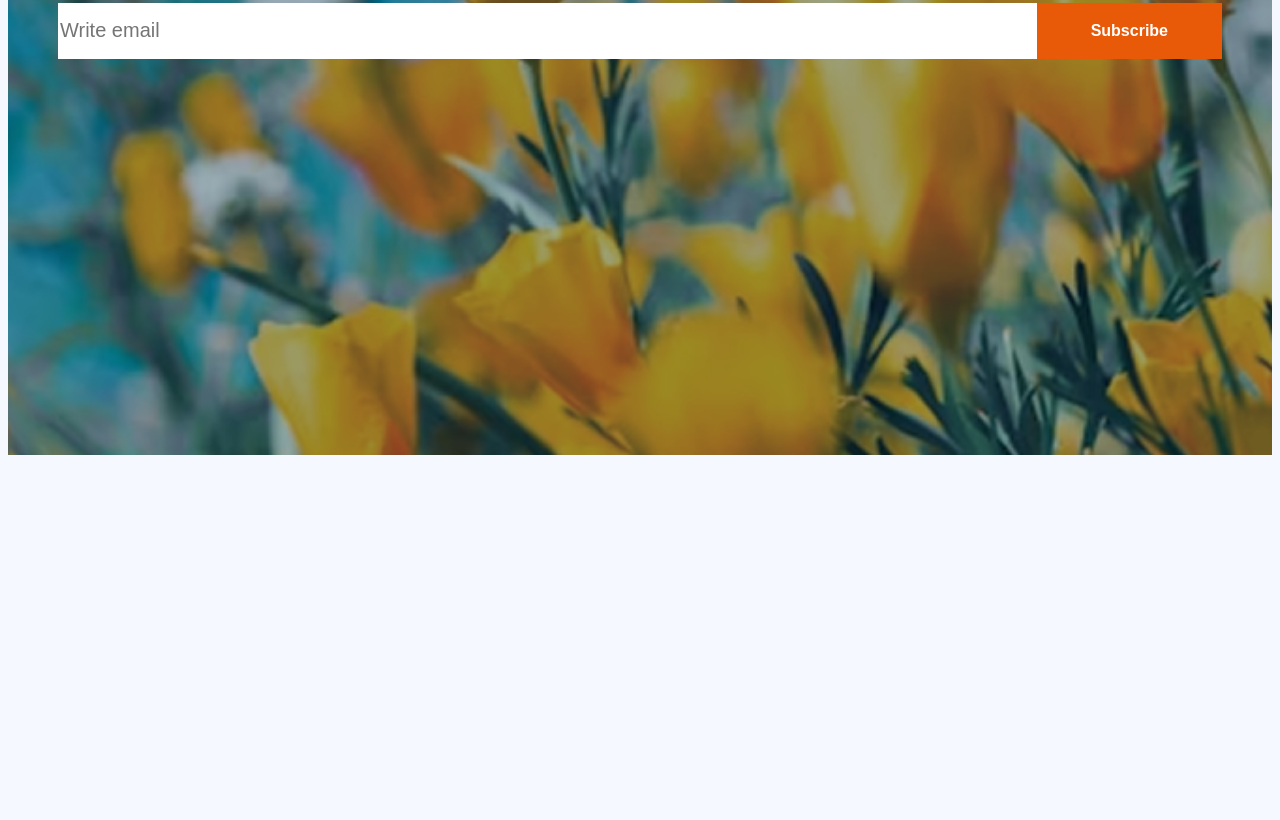
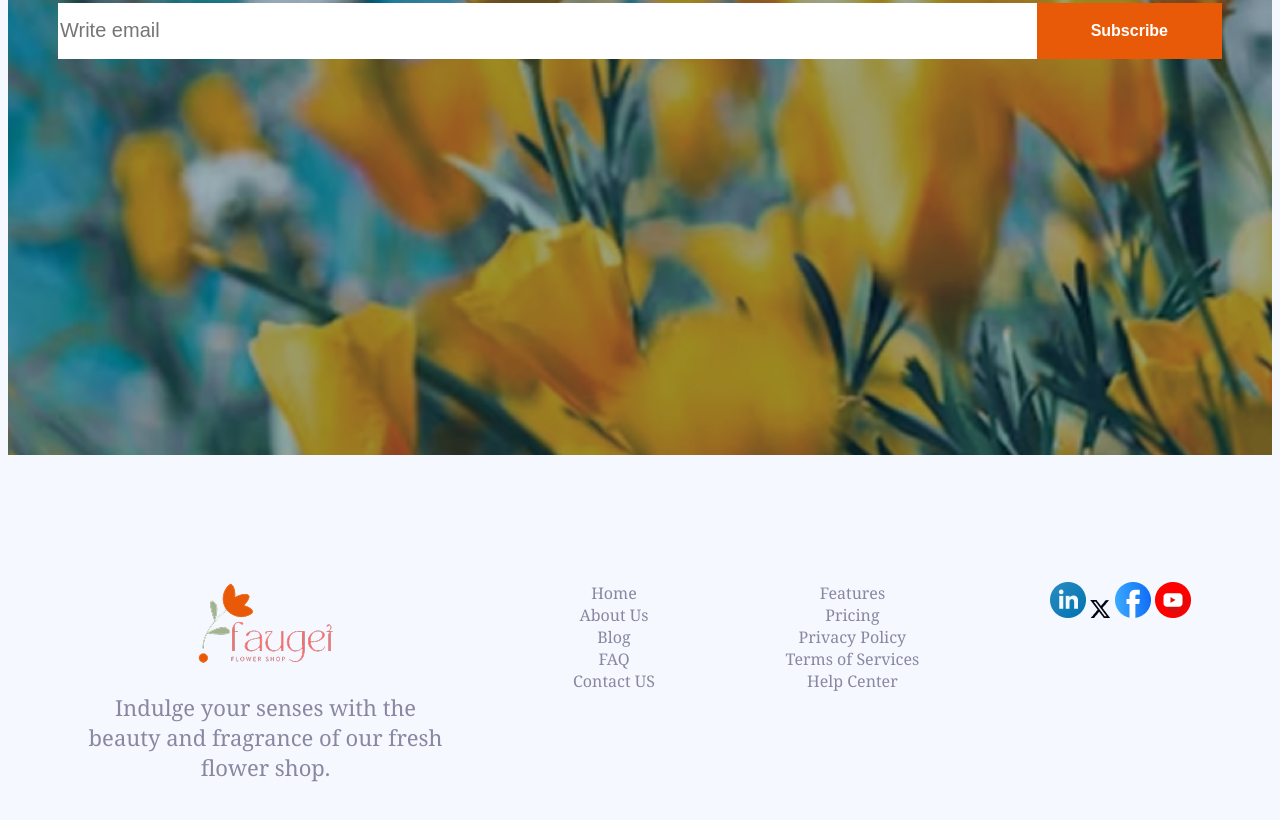
Before and after one commit to Hemale16/Assignment-2, a plain HTML site: page assignment.html in a window 1280 px wide. Shown: the part 3465-4285 px from the top of the page. Before the commit the page ends 3928 px from the top, so only its background shows below. Drawn offline with Linux system fonts and the light colour scheme.

Commit message:
added footer

```diff
--- a/assignment.html
+++ b/assignment.html
@@ -68,7 +68,32 @@
         </section>
     </main>
     <footer>
-
+        <section class="footer">
+            <div class="logo">
+                <img src="assets/logo.png" alt="Logo">
+                <p class="logo-description bg-nav-2">Indulge your senses with the <br> beauty and fragrance of our fresh <br> flower shop. </p>
+            </div>
+            <div class="bg-nav-2 logo-links">
+                <li><a class="logo-title" href="">Home</a></li>
+                <li><a class="logo-title" href="">About Us</a></li>
+                <li><a class="logo-title" href="">Blog</a></li>
+                <li><a class="logo-title" href="">FAQ</a></li>
+                <li><a class="logo-title" href="">Contact US</a></li>
+            </div>
+            <div class="bg-nav-2 logo-links">
+                <li><a class="logo-title" href="">Features</a></li>
+                <li><a class="logo-title" href="">Pricing</a></li>
+                <li><a class="logo-title" href="">Privacy Policy</a><li>
+                <li><a class="logo-title" href="">Terms of Services</a></li>
+                <li><a class="logo-title" href="">Help Center</a></li>
+            </div>
+            <div class="logo-icon">
+                <img src="assets/icon-linkedin.png" alt="">
+                <img src="assets/icon-twitter.png" alt="">
+                <img src="assets/icon-facebook.png" alt="">
+                <img src="assets/icon-youtube.png" alt="">
+            </div>
+        </section>
     </footer>
 </body>
 </html>
--- a/style/style.css
+++ b/style/style.css
@@ -220,3 +220,30 @@ form{
     text-align: center;
     }
 }
+.logo-description{
+    font-size: 22px;
+}
+.logo-links{
+    list-style: none;
+    text-decoration: none;
+    gap: 32px;
+    justify-content: space-around;
+}
+.footer{
+    display: flex;
+    gap: 50px;
+    justify-content: space-evenly;
+    text-align: center;
+    margin-top: 10%;
+    margin-bottom: 20px;
+}
+.logo-icon{
+    gap: 20px;
+    justify-content: space-between;
+}
+.logo-title{
+    justify-content: space-between;
+    text-decoration: none;
+    color: #8987A1;
+    grid-auto-rows: auto;
+}
```
